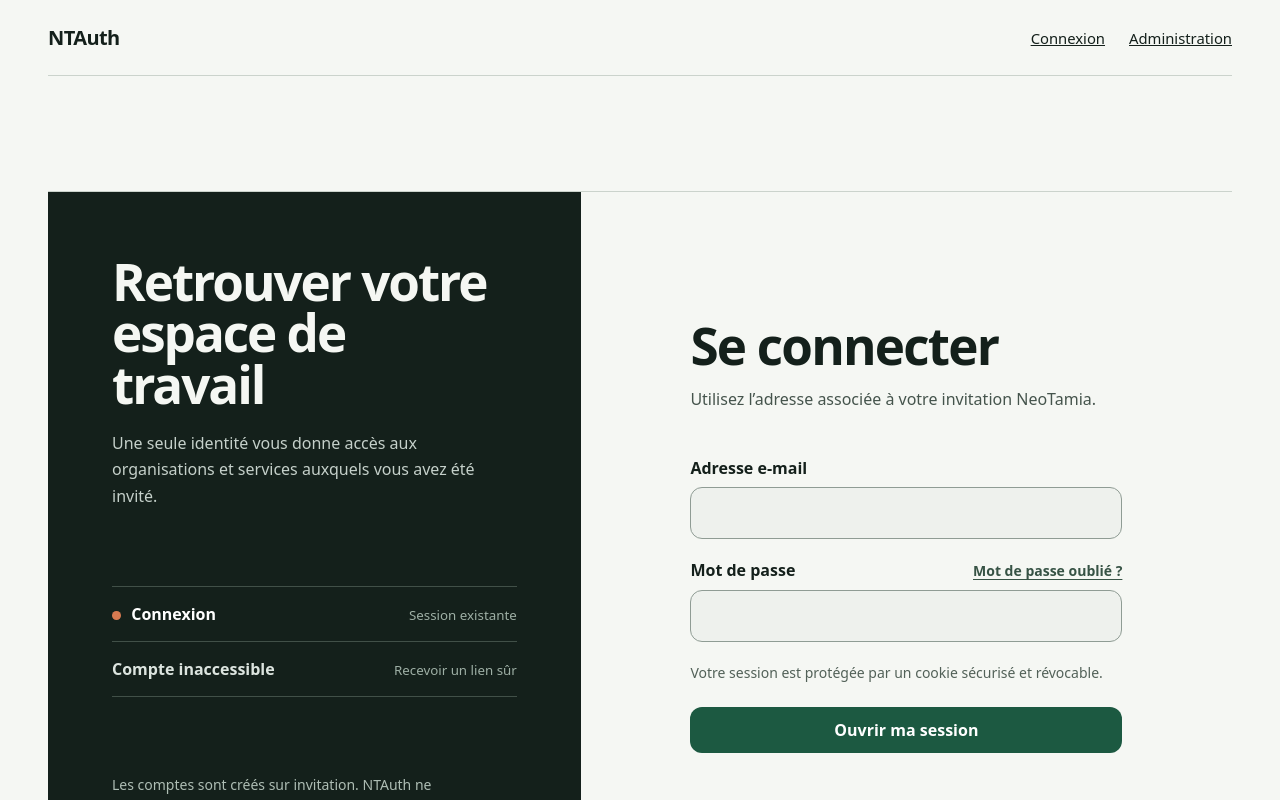
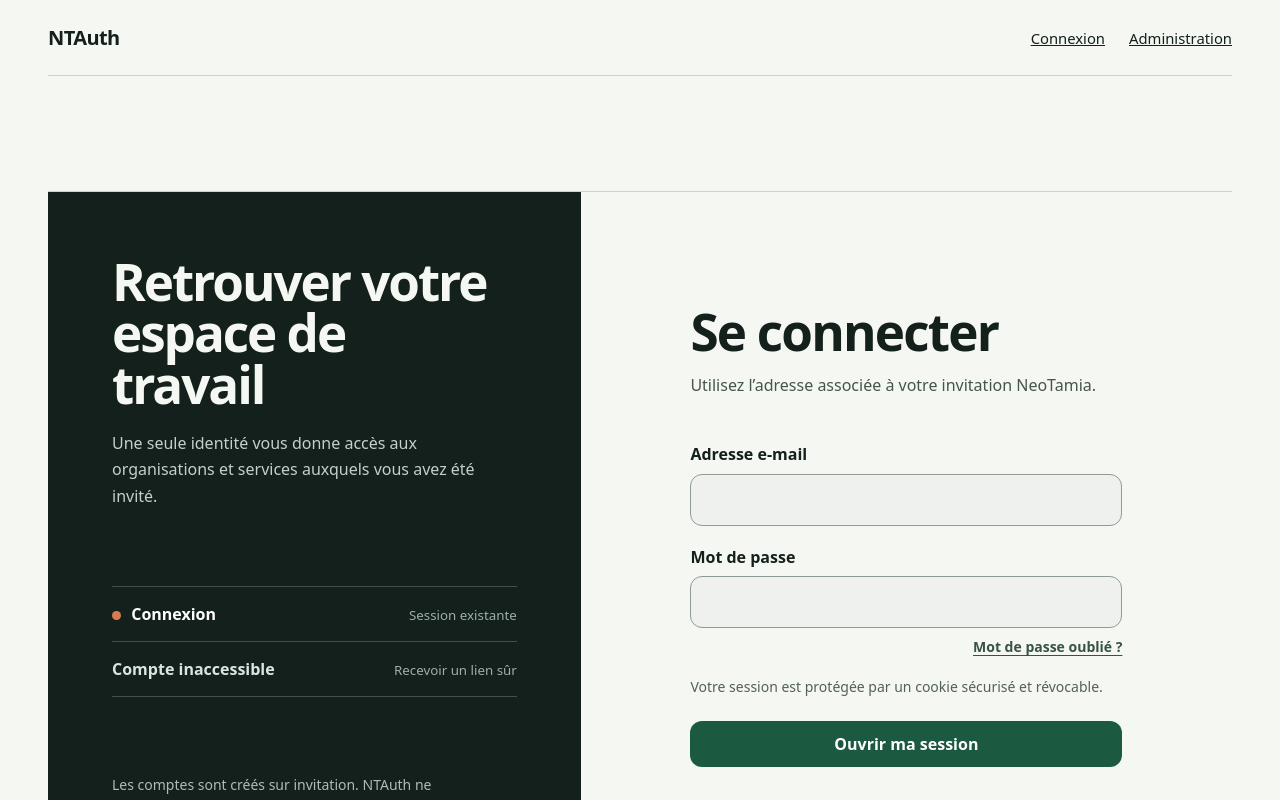
Before and after one commit to NeoTamia/NTAuth, a Nuxt app in the folder apps/web/: page /auth/sign-in in a window 1280 px wide. Shown: the top 800 px of the page. Built offline with nearby package versions, Linux system fonts and the light colour scheme.

Commit message:
fix(web): improve form spacing and tab order

```diff
--- a/apps/web/app/assets/css/main.css
+++ b/apps/web/app/assets/css/main.css
@@ -305,13 +305,8 @@ button:not(:disabled):hover,
 .field label {
   font-weight: 750;
 }
-.field__label-row {
-  display: flex;
-  gap: 1rem;
-  align-items: baseline;
-  justify-content: space-between;
-}
-.field__label-row a {
+.password-recovery-link {
+  justify-self: end;
   color: #375345;
   font-size: 0.875rem;
   font-weight: 650;
@@ -630,6 +625,11 @@ button:not(:disabled):hover,
   line-height: 1.6;
 }
 .registry-gate form {
+  display: grid;
+  gap: 1.25rem;
+  margin-top: 2rem;
+}
+.access-gate form {
   display: grid;
   gap: 1.25rem;
   margin-top: 2rem;
--- a/apps/web/app/pages/auth/sign-in.vue
+++ b/apps/web/app/pages/auth/sign-in.vue
@@ -79,10 +79,7 @@ async function signIn() {
           />
         </div>
         <div class="field">
-          <div class="field__label-row">
-            <label for="password">Mot de passe</label>
-            <NuxtLink to="/auth/forgot-password">Mot de passe oublié ?</NuxtLink>
-          </div>
+          <label for="password">Mot de passe</label>
           <input
             id="password"
             v-model="password"
@@ -92,6 +89,9 @@ async function signIn() {
             required
             :disabled="pending"
           />
+          <NuxtLink class="password-recovery-link" to="/auth/forgot-password">
+            Mot de passe oublié ?
+          </NuxtLink>
         </div>
 
         <p
```
Also changed, not shown: 2 other files (tests, documents, lock files or other folders).
